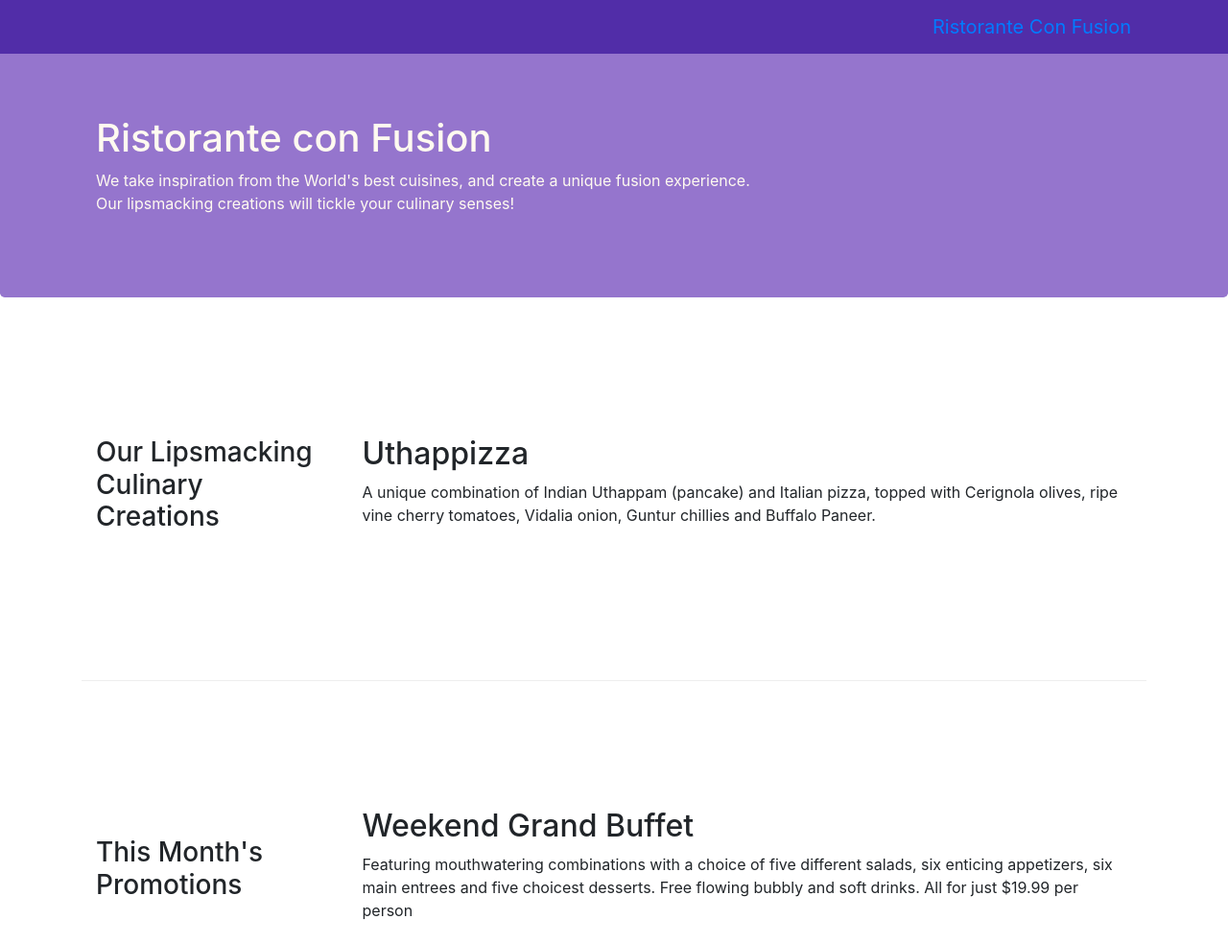
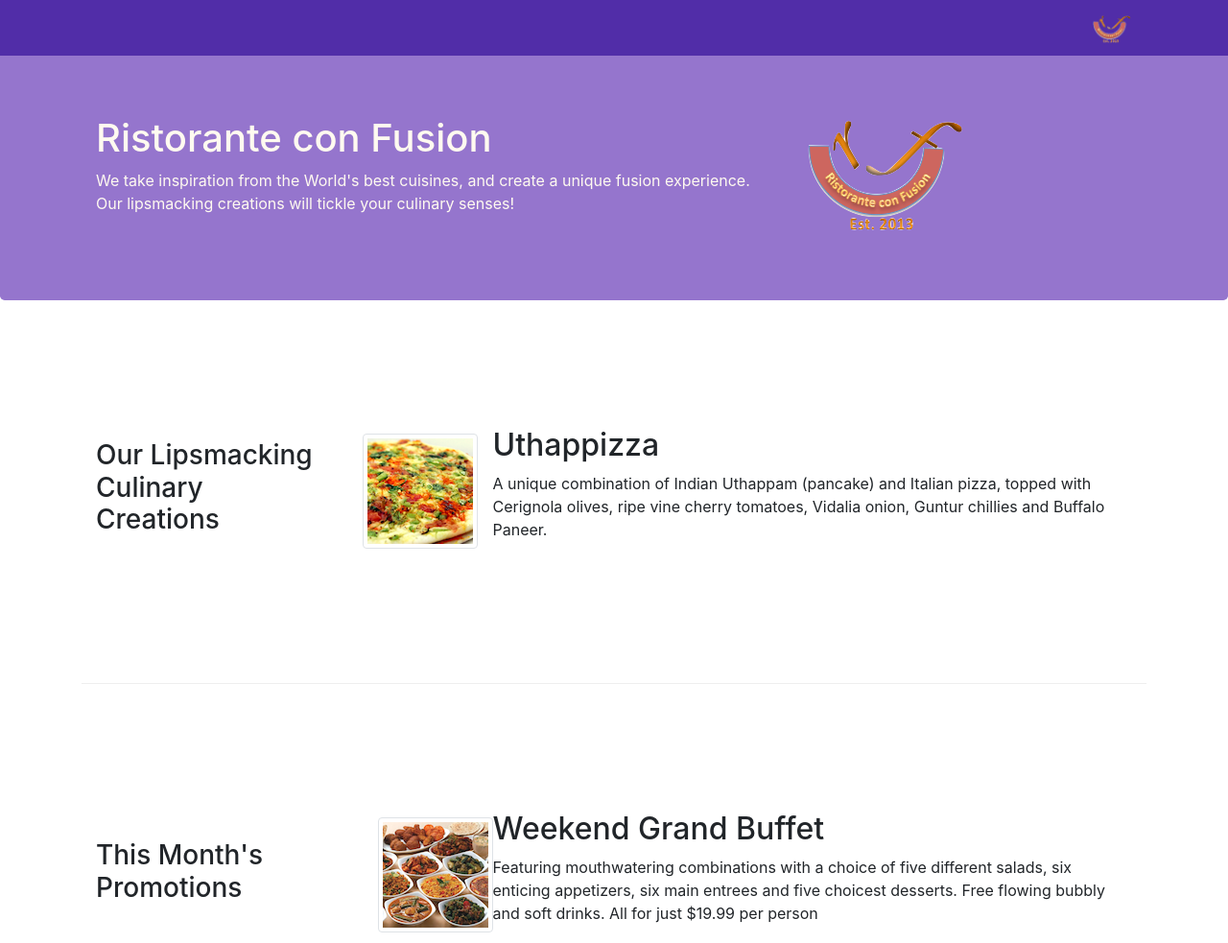
Before and after one commit to ArianeH/bootstrap_responsive-design, a website: page index.html in a window 1280 px wide. Shown: the top 983 px of the page at 96% size. Drawn offline with nearby package versions, Linux system fonts and the light colour scheme.

Commit message:
Added media components

```diff
--- a/css/styles.css
+++ b/css/styles.css
@@ -28,6 +28,11 @@ body {
   color: floralwhite;
 }
 
+.logo-img {
+  height: 30px;
+  width: 40px;
+}
+
 .address {
   font-size: 80%;
   margin: 0px;
--- a/index.html
+++ b/index.html
@@ -22,7 +22,7 @@
       <button class="navbar-toggler" type="button" data-toggle="collapse" data-target="#Navbar">
         <span class="navbar-toggler-icon"></span>
       </button>
-      <a href="#" class="navbar-brand">Ristorante Con Fusion</a>
+      <a href="#" class="navbar-brand"><img src="../img/logo.png" alt="logo" class="logo-img"></a>
       <div class="collapse navbar-collapse" id="Navbar">
         <ul class="navbar-nav">
           <li class="nav-item active">
@@ -50,7 +50,8 @@
           <h1>Ristorante con Fusion</h1>
           <p>We take inspiration from the World's best cuisines, and create a unique fusion experience. Our lipsmacking creations will tickle your culinary senses!</p>
         </div>
-        <div class="col-12 col-sm-4">
+        <div class="col-12 col-sm-4 align-self-center">
+          <img src="../img/logo.png" alt="logo" class="img-fluid">
         </div>
       </div>
     </div>
@@ -62,8 +63,13 @@
         <h3>Our Lipsmacking Culinary Creations</h3>
       </div>
       <div class="col-sm-8 col-md-9 flex-first">
-        <h2>Uthappizza</h2>
+        <div class="media">
+          <img src="../img/uthappizza.png" alt="" class="d-flex mr-3 img-thumbnail align-self-center">
+          <div class="media-body">
+            <h2 class="mt-0">Uthappizza</h2>
             <p>A unique combination of Indian Uthappam (pancake) and Italian pizza, topped with Cerignola olives, ripe vine cherry tomatoes, Vidalia onion, Guntur chillies and Buffalo Paneer.</p>
+          </div>
+        </div>
       </div>
     </div>
 
@@ -73,8 +79,13 @@
         <h3>This Month's Promotions</h3>
       </div>
       <div class="col-sm-8 col-md-9">
+        <div class="media">
+        <img src="../img/buffet.png" alt="" class="d-flex ml-3 img-thumbnail align-self-center">
+          <div class="media-body">
             <h2>Weekend Grand Buffet</h2>
             <p>Featuring mouthwatering combinations with a choice of five different salads, six enticing appetizers, six main entrees and five choicest desserts. Free flowing bubbly and soft drinks. All for just $19.99 per person </p>
+          </div>
+        </div>
       </div>
     </div>
 
@@ -83,9 +94,14 @@
         <h3>Meet our Culinary Specialists</h3>
       </div>
       <div class="col-sm-8 col-md-9 flex-first">
+        <div class="media">
+          <img src="../img/alberto.png" alt="" class="d-flex mr-3 mt-0 img-thumbnail">
+          <div class="media-body">
             <h2>Alberto Somayya</h2>
             <h4>Executive Chef</h4>
             <p>Award winning three-star Michelin chef with wide International experience having worked closely with whos-who in the culinary world, he specializes in creating mouthwatering Indo-Italian fusion experiences. </p>
+          </div>
+        </div>
       </div>
     </div>
   </div>
```
Also changed, not shown: aboutus.html (+3 -2 lines), contactus.html (+4 -3 lines), img/alberto.png (added), img/buffet.png (added), img/logo.png (added), img/uthappizza.png (added). Lines whose indentation alone changed are shown as unchanged.
